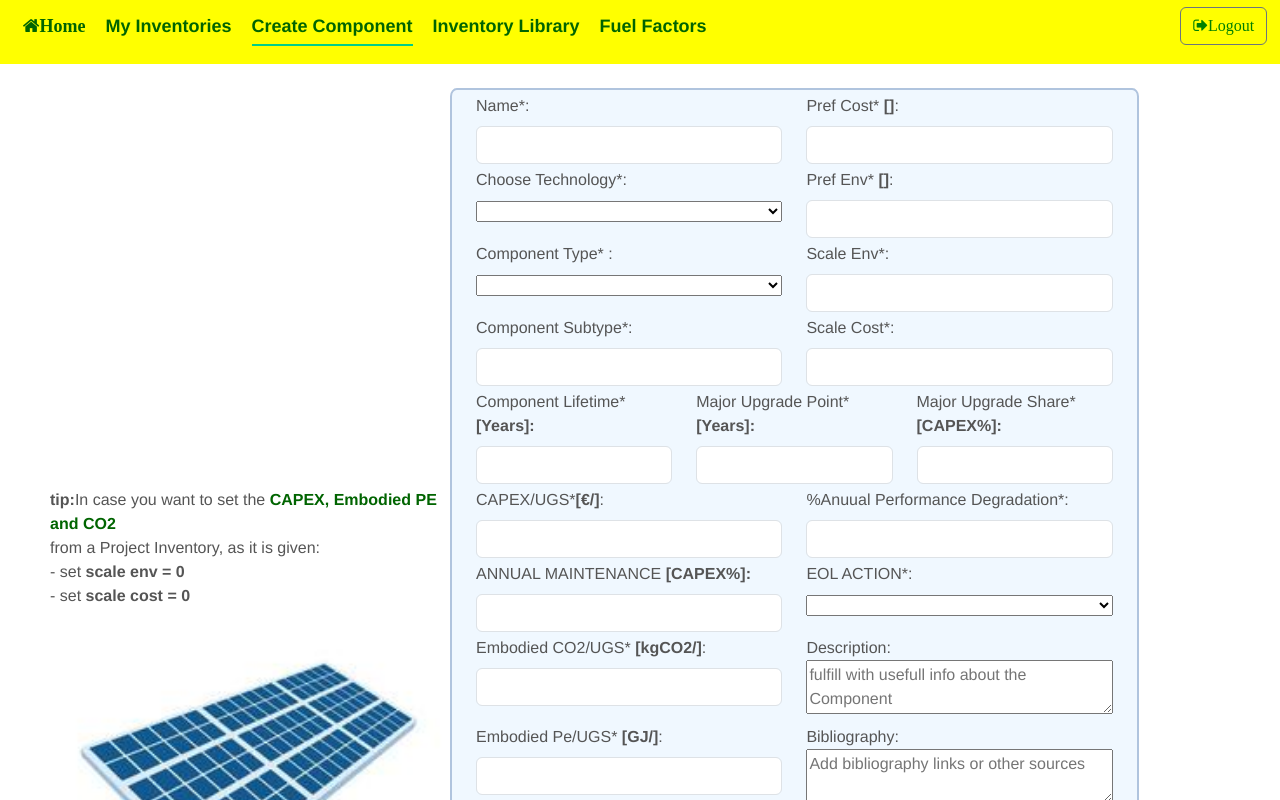
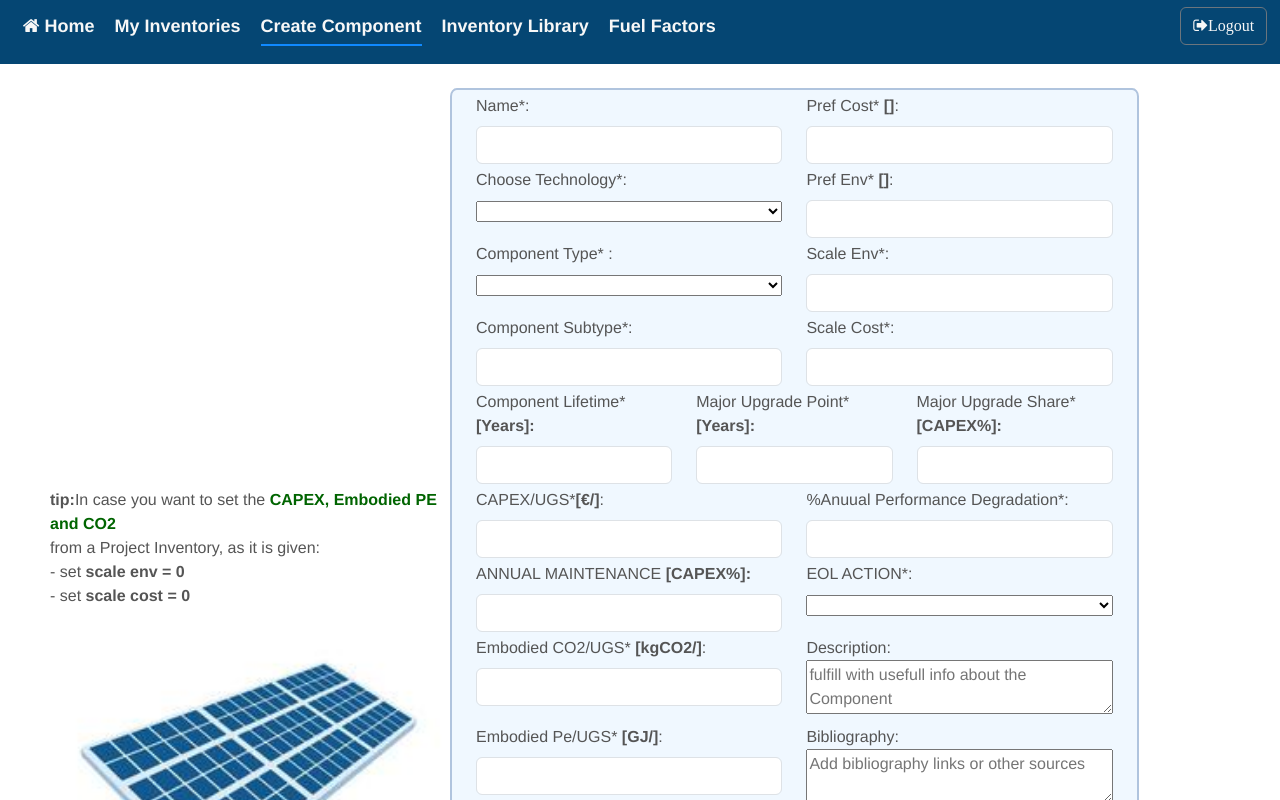
Before and after one commit to nikoschairopoulos/VerifyInventoryApp, a Vue app in the folder InventoryApp/InventoryFrontBackEnd/Frontend/: page /addcomponent in a window 1280 px wide. Shown: the top 800 px of the page. Built offline with nearby package versions, Linux system fonts and the light colour scheme.

Commit message:
first attempt to have similar colours with Verify App

```diff
--- a/InventoryApp/InventoryFrontBackEnd/Frontend/src/components/Navbar.vue
+++ b/InventoryApp/InventoryFrontBackEnd/Frontend/src/components/Navbar.vue
@@ -1,11 +1,11 @@
 <template>
   <nav class="main-nav">
   <div class="menu">
-    <router-link :to="{ name: 'Home' }"><span style="color: darkgreen;" class="fa fa-home"> <span style="color: darkgreen;"> <strong>Home</strong></span></span></router-link>
-    <router-link :to="{ name: 'ListMyInventories' }"><span style="color: darkgreen;"> <strong>My Inventories</strong></span></router-link>
-    <router-link :to="{ name: 'AddComponent' }"><span style="color: darkgreen;"> <strong>Create Component</strong></span></router-link>
-    <router-link :to="{ name: 'ListComponents' }"><span style="color: darkgreen;"> <strong>Inventory Library</strong></span></router-link>
-    <router-link :to="{ name: 'factors' }"><span style="color: darkgreen;"> <strong>Fuel Factors</strong></span></router-link>
+    <router-link :to="{ name: 'Home' }"><span style="color: #F7F7F7" class="fa fa-home"></span> <span style="color: #F7F7F7;"> <strong>Home</strong></span></router-link>
+    <router-link :to="{ name: 'ListMyInventories' }"><span style="color:#F7F7F7;"> <strong>My Inventories</strong></span></router-link>
+    <router-link :to="{ name: 'AddComponent' }"><span style="color: #F7F7F7;"> <strong>Create Component</strong></span></router-link>
+    <router-link :to="{ name: 'ListComponents' }"><span style="color: #F7F7F7;"> <strong>Inventory Library</strong></span></router-link>
+    <router-link :to="{ name: 'factors' }"><span style="color: #F7F7F7;"> <strong>Fuel Factors</strong></span></router-link>
     </div>
     <div class="logout-button">
       <button id="logoutbtn"  class="btn btn-outline-secondary" @click="logout"><span class="fa fa-sign-out" style="font-size:6x">Logout</span></button>
@@ -60,18 +60,18 @@ export default {
     width:100%;
     display: flex;
     justify-content: space-between;
-    background-color: yellow;
+    background-color:#054673;
     padding: 1%;
   }
   .main-nav a {
     display: inline-block;
     text-decoration: none;
     margin: 0 10px;
-    color: #999;
+    color: #F7F7F7;
     font-size: 18px;
   }
   a.router-link-active {
-    border-bottom: 2px solid #00ce89;
+    border-bottom: 2px solid #1089ff;
     padding-bottom: 4px;
   }
   .options{
@@ -99,7 +99,7 @@ export default {
     display: inline-block;
     position:relative;
     top:-6px;
-    color: green;
+    color:#F7F7F7
   }
 
 </style>
--- a/InventoryApp/InventoryFrontBackEnd/Frontend/src/views/AddComponent.vue
+++ b/InventoryApp/InventoryFrontBackEnd/Frontend/src/views/AddComponent.vue
@@ -544,7 +544,8 @@ h1{
 margin-left: 4%;
 position:fixed;
 width:20%;
-background-color: palegreen;
+background-color: #1089ff;
+color:#F7F7F7;
 }
 
 
--- a/InventoryApp/InventoryFrontBackEnd/Frontend/src/views/CountriesFactors.vue
+++ b/InventoryApp/InventoryFrontBackEnd/Frontend/src/views/CountriesFactors.vue
@@ -197,6 +197,7 @@
                 co2_factor:this.co2,
                 primary_energy_factor:this.pef
             }
+                //returns only one object (there is resriction from the DB)
                 let obj = this.factorsdb.filter(comp=>comp.country==this.country && comp.fuel == this.fuel )
                 console.log("i try to send data at the Backend....",this.$data)
                 const {data} = await axios.put(`${TARGET_IP}/api/factor/${obj[0].id}/`,dataObject)
--- a/InventoryApp/InventoryFrontBackEnd/Frontend/src/views/CreateInventory.vue
+++ b/InventoryApp/InventoryFrontBackEnd/Frontend/src/views/CreateInventory.vue
@@ -6,10 +6,10 @@
     <nav class="navbar-primary">
       <ul class="navbar-primary-menu">
         <li>
-          <a href="#" @click="showcomponents"><span ></span><span class="nav-label">Add Components</span></a>
-          <a href="#" @click="showinventory"><span ></span><span class="nav-label">Submit Inventory</span></a>
+          <a href="#" id="nav-options" @click="showcomponents"><strong>Add Components</strong></a>
+          <a href="#" @click="showinventory" id="nav-options" class="nav-label"><strong>Submit Inventory</strong></a>
           <div style="margin-left:5px" class="mb-3">
-                <label for="ChooseTechnology" class="form-label"><strong>Choose Technology:</strong></label>
+                <label for="ChooseTechnology" id="temps" class="form-label"><strong>Choose Technology <span class="fa fa-search" ></span></strong></label>
                 <select style="width:90%;font-size:1em;" id="ChooseTechnology" v-model="SHEET_TYPE" class="custom-select" @change="updateTypeofComponentToRender()">
                     <option value="all types">All Types</option>
                     <option value="El. Generators">Electrical Generators</option>
@@ -24,7 +24,7 @@
                 </select>
 
                 <div class="mt-2 ml-2 " >
-                    <label class="form-check-label" for="isMainInventory"><strong>No Main Inventory  </strong></label>
+                    <label class="form-check-label" id="temps" for="isMainInventory"><strong>No Main Inventory  </strong></label>
                         <input type="checkbox" class="form-check-input" id="isMainInventory" v-model="NotMainInventory" @change="updateTypeofComponentToRender()"  value="false" >
                 </div>
             </div>
@@ -52,7 +52,7 @@
                   <td>{{ component.id }}</td>
                   <td>{{ component.name }}</td>
                   <td>
-                      <button class="btn btn-primary" style="margin-right:2px; background-color:green;" @click="addComponent(component)">
+                      <button id="add-buttons" class="btn btn-primary"  @click="addComponent(component)">
                           Add to Inventory
                       </button>
                   </td>
@@ -269,7 +269,7 @@ table {
   -webkit-transition: all 0.1s ease-in-out;
   -moz-transition: all 0.1s ease-in-out;
   transition: all 0.1s ease-in-out;
-  background-color: green;
+  background-color:white;
   margin-bottom: 0px;
   overflow-y: hidden;
 }
@@ -297,13 +297,13 @@ table {
   padding: 10px 18px;
   text-align: left;
   border-bottom:solid 1px #444;
-  color: #ccc;
+  color: #F7F7F7;
 }
 
-.navbar-primary-menu li a:hover {
-  background-color: #000;
+.navbar-primary-menu li a:hover{
+  background-color:#1089ff;
   text-decoration: none;
-  color: white;
+  color: #ffffff;
 }
 
 .navbar-primary-menu li a .glyphicon {
@@ -326,7 +326,8 @@ a{
   overflow-x: auto;
     -webkit-overflow-scrolling: touch;
     -ms-overflow-style: -ms-autohiding-scrollbar;
-    border:solid grey 0.25px
+    border:solid grey 0.25px;
+    background-color: white;
 }
 
 th, td {
@@ -362,4 +363,27 @@ body.hide-overflow {
   overflow: hidden;
 }
 
+.nav-label{
+  color:#054673;
+}
+
+#temps{
+  color:#054673;
+}
+
+#add-buttons{
+  margin-right:2px;
+  background-color: #2bb6a3;
+}
+
+#nav-options{
+  color:#054673;
+  text-decoration: none;
+}
+
+#nav-options:hover{
+  color:#F7F7F7;
+
+}
+
 </style>
--- a/InventoryApp/InventoryFrontBackEnd/Frontend/src/views/ListComponents.vue
+++ b/InventoryApp/InventoryFrontBackEnd/Frontend/src/views/ListComponents.vue
@@ -30,7 +30,7 @@
       <div class="responsive">
       <div class="table-responsive">
       <table class=" table  table-hover">
-          <tr style="background-color: green;">
+          <tr style="background-color:#054673;color:#F7F7F7;">
             <th scope="col" class="text-center">ID</th>
             <th scope="col" class="text-center">Name</th>
             <th scope="col" class="text-center">Type</th>
@@ -46,21 +46,24 @@
                 <td>
 
 
+
+                  <span @click="setDetailsAndShowModal(component)"  class="fa-stack">
+										<i class="fa fa-square fa-stack-2x"></i>
+										<i  style="color: white;" class="fa fa-edit fa-stack-1x fa-inverse"></i>
+									</span>
+
+
                   <span @click="updateComponent(component.id)"  class="fa-stack" >
 										<i class="fa fa-square fa-stack-2x" ></i>
-										<i style="color: blue;" class="fa fa-pencil fa-stack-1x fa-inverse"></i>
+										<i style="color: yellow;" class="fa fa-pencil fa-stack-1x fa-inverse"></i>
 									</span>
 
 
 									<span @click="deleteComponent(component.id)"  class="fa-stack">
 										<i class="fa fa-square fa-stack-2x"></i>
-										<i style="back" class="fa fa-trash-o fa-stack-1x fa-inverse"></i>
+										<i style="color: red;" class="fa fa-trash-o fa-stack-1x fa-inverse"></i>
 									</span>
 
-									<span @click="setDetailsAndShowModal(component)"  class="fa-stack">
-										<i class="fa fa-square fa-stack-2x"></i>
-										<i class="fa fa-edit fa-stack-1x fa-inverse"></i>
-									</span>
 
 
                 </td>
@@ -77,7 +80,7 @@
         <header class="modal-card-head">
           <h4 class="modal-card-title"><strong>{{ detailsComp.name }}</strong></h4>
         </header>
-        <hr style="size=60px;" class="mt-4">
+        <hr style="size:60px;" class="mt-4">
             <div class="modal-card-body">
               <div class="group1">
 
--- a/InventoryApp/InventoryFrontBackEnd/Frontend/src/views/ListMyInventories.vue
+++ b/InventoryApp/InventoryFrontBackEnd/Frontend/src/views/ListMyInventories.vue
@@ -233,7 +233,11 @@ span > i:hover {
 #inventorycreate:hover{
     cursor: pointer;
     background-color: #2bb6a3;
-	border-color: #2bb6a3;
+	border-color: greenyellow;
+}
+
+#inventorycreate{
+	background-color: #2bb6a3;
 }
 
 </style>
```
